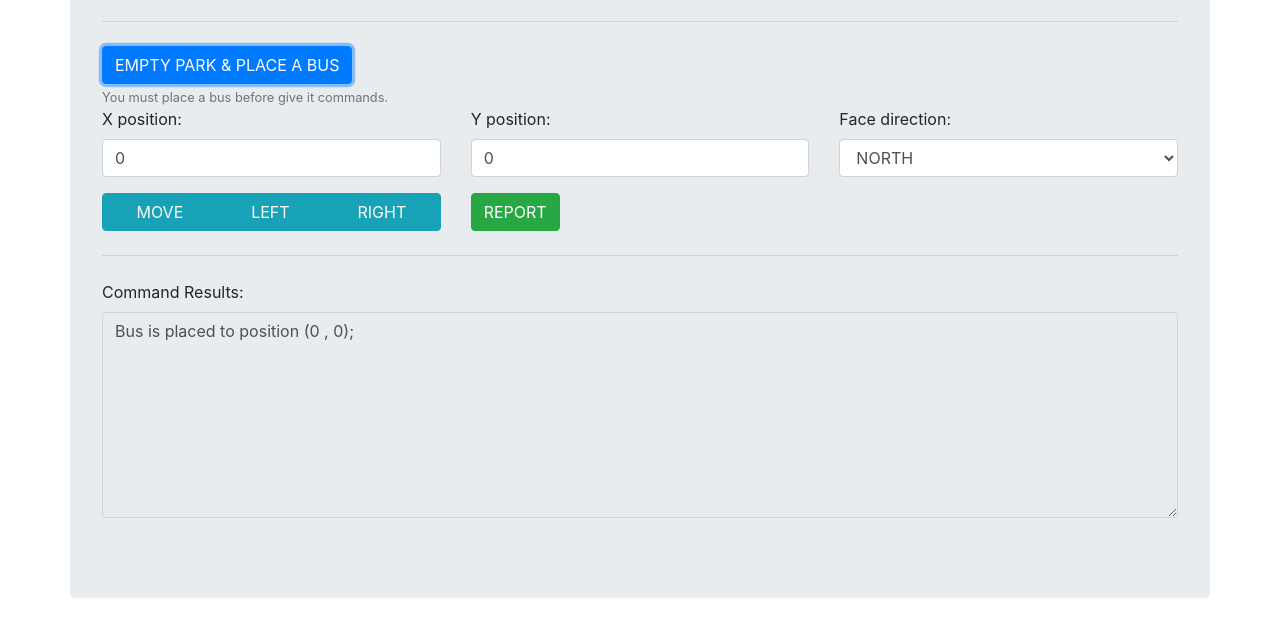
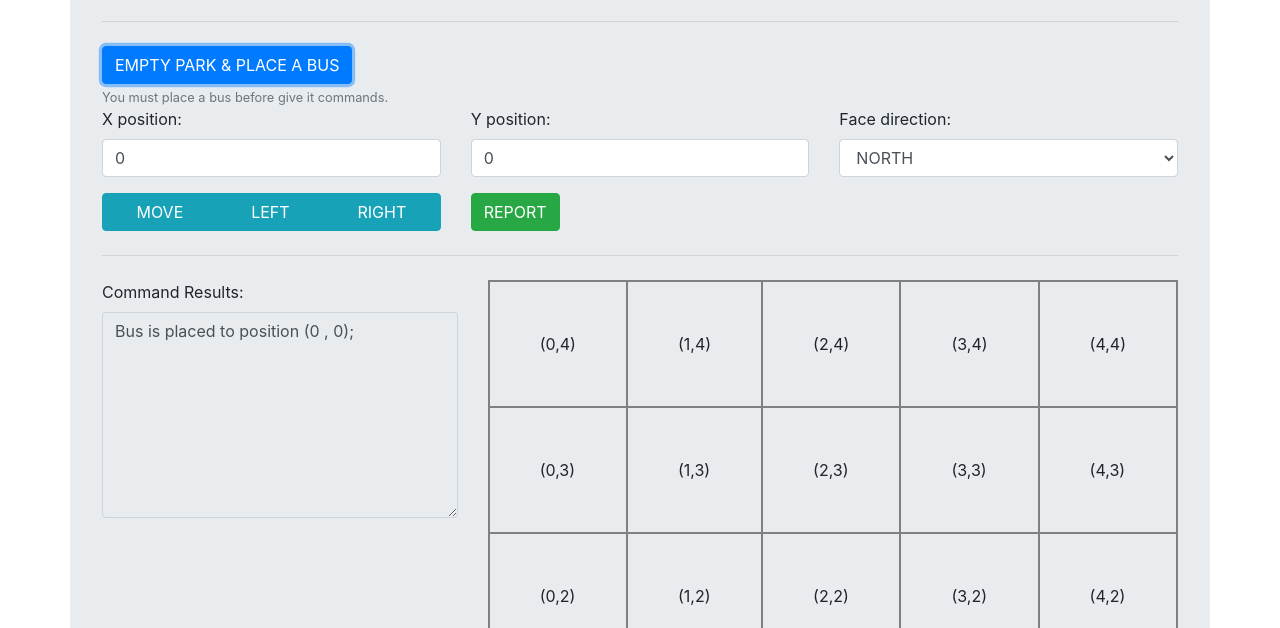
Before and after one commit to luxliu/BusInPark, a website built with webpack: page src/index.html in a window 1280 px wide. Both pictures are taken after a click on the button "EMPTY PARK & PLACE A BUS". Shown: the part 172-800 px from the top of the page. Built offline with nearby package versions, Linux system fonts and the light colour scheme.

Commit message:
park and bus visualisation

```diff
--- a/src/index.html
+++ b/src/index.html
@@ -63,8 +63,14 @@
                     <textarea class="form-control" id="report" rows="8" readonly></textarea>
                 </div>
             </div>
+            <div class="col">
+                <div id="park_wrapper">
+                    <table class="table" id="park"></table>
+                </div>
+            </div>
         </div>
         <div id="alert"></div>
+
     </div>
 </body>
 </html>
--- a/src/main.scss
+++ b/src/main.scss
@@ -3,3 +3,19 @@
         font-size: 20px;
     }
 }
+
+#park_wrapper{
+    table{
+        width:50%;
+        margin:auto;
+        tr,td{
+            border:2px solid grey;
+        }
+        td{
+            padding:50px;
+            &.bus{
+                background-color: green;
+            }
+        }
+    }
+}
--- a/src/models/park.model.js
+++ b/src/models/park.model.js
@@ -1,10 +1,11 @@
-
+import {drawPark} from '../services/dom.service';
 export class Park {
     constructor(width = 5, length = 5) {
         const columns = Array.from(Array(length).keys());
         this._matrix = Array.from(Array(width), () => [].slice.call(columns));
         this._width = width;
         this._length = length;
+        drawPark('park',this._width, this._length)
     }
 
     get width(){
--- a/src/services/dom.service.js
+++ b/src/services/dom.service.js
@@ -1,3 +1,5 @@
+import { DirectionArray } from "../constants/direction.constant";
+
 export const appendText = (domId,text) => {
     if(domId){
         const ele = document.getElementById(domId);
@@ -67,3 +69,56 @@ export const appendAlert = (divId, alertMsg) => {
     }
 
 }
+
+export const drawPark = async (tableId,width,length) => {
+    if(tableId){
+        const table = document.getElementById(tableId);
+        if(table){
+            for(let i = 0; i< length; i++ ){
+                let td = ``;
+                for(let j = 0; j< width; j++){
+                    td += `<td>(${j},${length - i - 1})</td>`;
+                }
+                table.innerHTML += `<tr>${td}</tr>`;
+            }
+        }
+
+    }
+}
+
+export const drawBus = async (tableId, length, bus) =>{
+    if(tableId){
+        const table = document.getElementById(tableId);
+        if(table && table.innerHTML){
+            Array.from(table.getElementsByTagName('td')).forEach(td=>{
+                td.classList.remove('bus');
+                td.style[`border`] = '2px solid grey';
+            })
+            const trIndex = length - bus.yPosition - 1;
+            const tdIndex = bus.xPosition;
+            const tr = table.getElementsByTagName('tr')[trIndex],
+                  td = tr.getElementsByTagName('td')[tdIndex];
+            td.classList.add('bus');
+            let busHead = '';
+            const directionIndex = DirectionArray.indexOf(bus.direction);
+            switch (directionIndex) {
+                case 0:
+                    busHead = 'top';
+                    break;
+                 case 1:
+                    busHead = 'right';
+                    break;
+                case 2:
+                    busHead = 'bottom';
+                    break;
+                case 3:
+                    busHead = 'left';
+                    break;
+                default:
+                    break;
+            };
+
+            td.style[`border-${busHead}`] = '10px solid yellow';
+        }
+    }
+}
--- a/src/views/views.js
+++ b/src/views/views.js
@@ -1,9 +1,9 @@
-import { Directions } from '../constants/direction.constant'
+import { Directions, DirectionArray } from '../constants/direction.constant'
 import { placeBus, leftBus, rightBus, moveBus, reportBus } from '../components/command.component'
 import { Displays } from '../constants/display.constant';
 import { Park } from '../models/park.model';
 import { Bus } from '../models/bus.model';
-import { appendText, getValue, emptyValue, appendAlert, enableBtnsByClass } from '../services/dom.service';
+import { appendText, getValue, emptyValue, appendAlert, enableBtnsByClass, drawBus } from '../services/dom.service';
 
 const oneBus = new Bus();
 const onePark = new Park();
@@ -28,6 +28,7 @@ export const place = () => {
         const log = Displays.PLACE + `(${oneBus.xPosition} , ${oneBus.yPosition});`
         //append log to result textarea DOM
         appendText('report', log);
+        drawBus('park',onePark.length,oneBus);
         //enable btns
         enableBtnsByClass('need_init');
 
@@ -39,6 +40,7 @@ export const left = () => {
         const log = Displays.LEFT;
         //append log to result textarea DOM
         appendText('report', '\n' + log);
+        drawBus('park',onePark.length,oneBus);
     }).catch(err => { console.error(err) })
 }
 
@@ -47,6 +49,7 @@ export const right = () => {
         const log = Displays.RIGHT;
         //append log to result textarea DOM
         appendText('report', '\n' + log);
+        drawBus('park',onePark.length,oneBus);
     }).catch(err => { console.error(err) })
 }
 
@@ -56,6 +59,7 @@ export const move = () => {
         let log = Displays.MOVE;
         if (stopped) log = Displays.STOPPED;
         appendText('report', '\n' + log);
+        drawBus('park',onePark.length,oneBus);
         //append log to result textarea DOM
     }).catch(err => { console.error(err) })
 }
```
